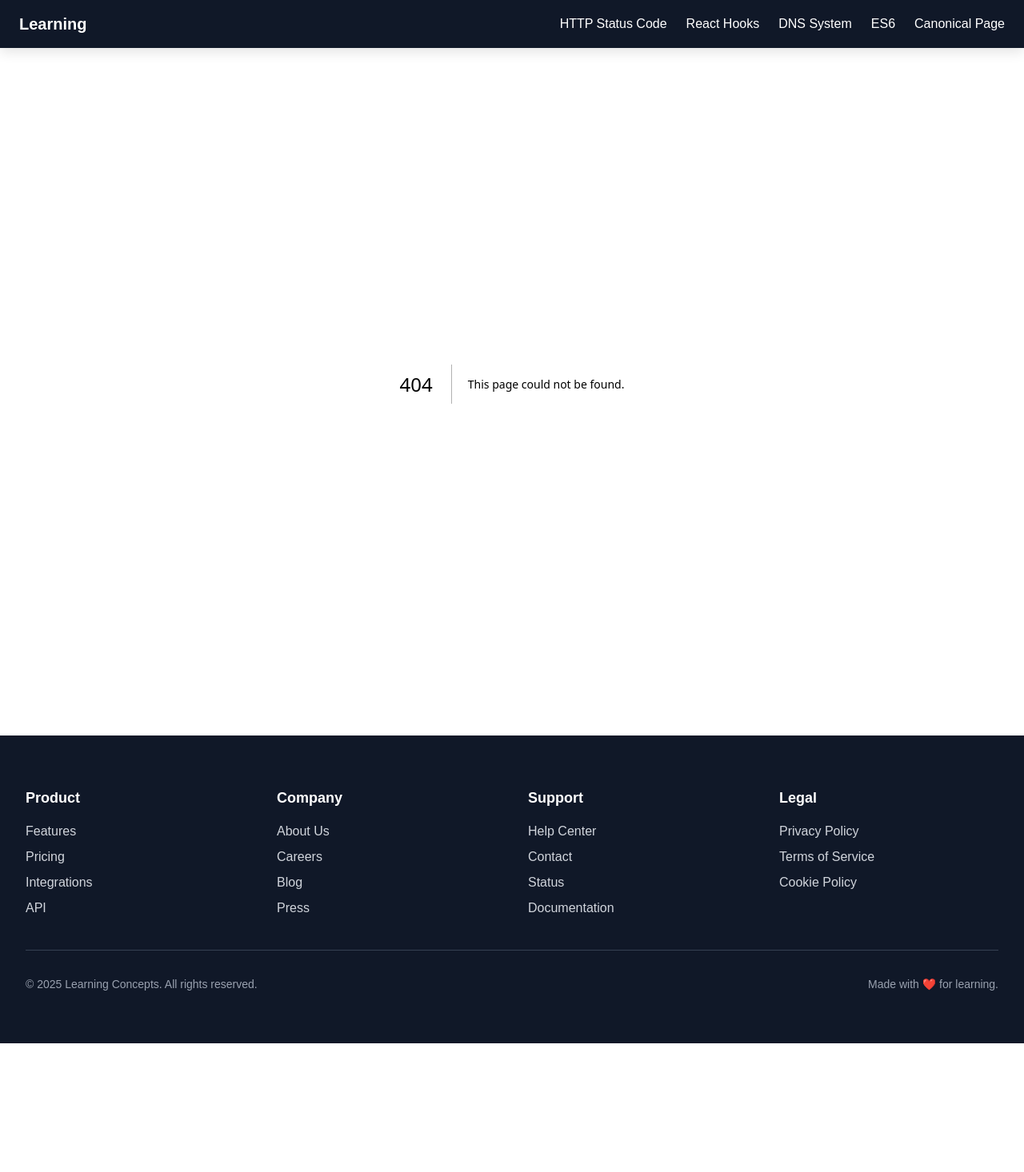
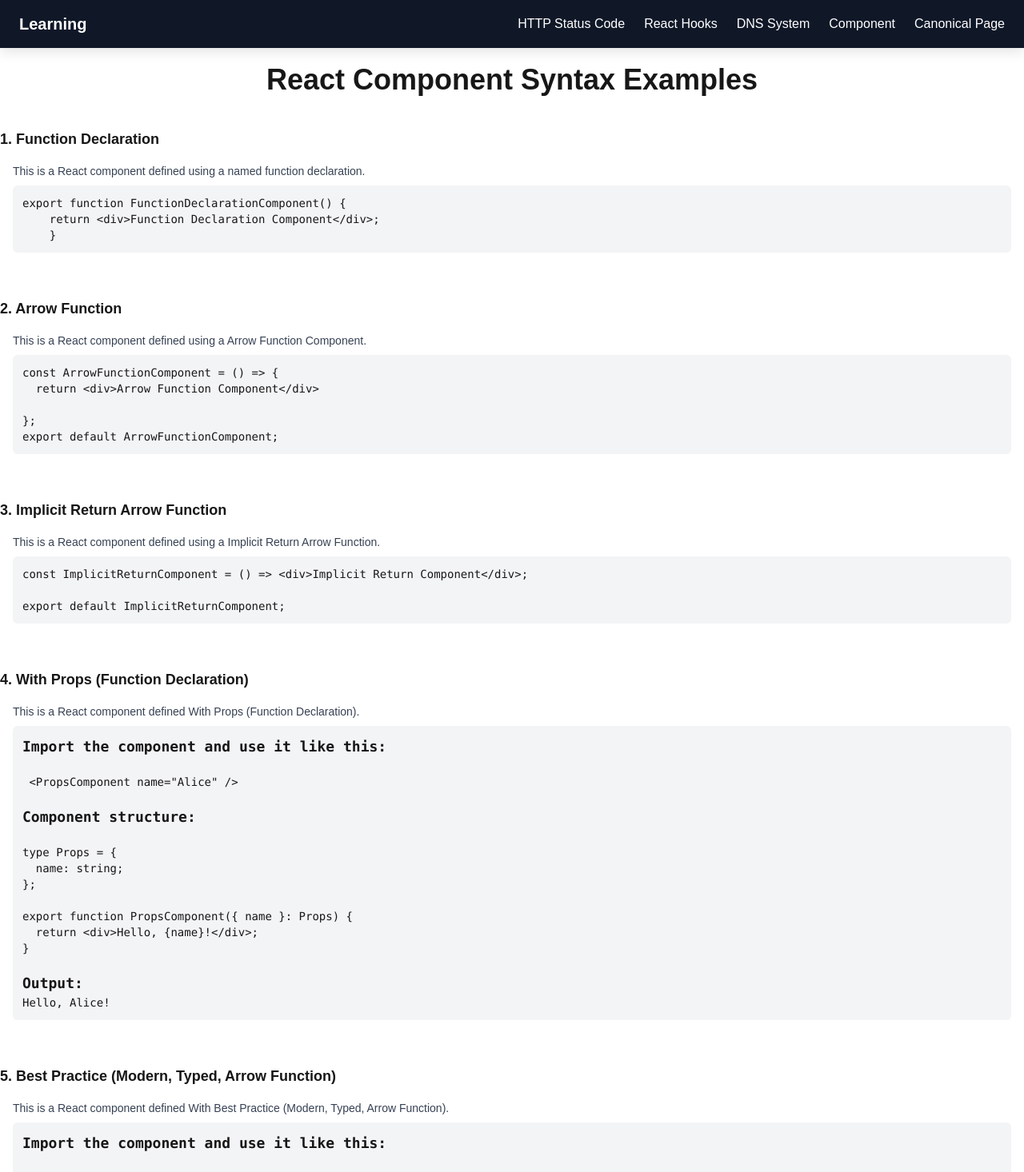
Before and after one commit to RiyaKukadiya/Learning-Concepts, a Next.js app in the folder learning-concepts/: page /react-components in a window 1280 px wide. Before the commit this address had no page. Shown: the top 1466 px of the page at 80% size. Before the commit the page ends 1305 px from the top, so only its background shows below. Built offline with nearby package versions, Linux system fonts and the light colour scheme.

Commit message:
add menu in the header

```diff
--- a/learning-concepts/src/app/components/Header.tsx
+++ b/learning-concepts/src/app/components/Header.tsx
@@ -48,7 +48,7 @@ const Header = () => {
               <Link href="/dns-system">DNS System</Link>
             </li>
             <li>
-              <Link href="/http-status-code">ES6</Link>
+              <Link href="/react-components">Component</Link>
             </li>
             <li>
               <Link href="/canonical-url">Canonical Page</Link>
--- /dev/null
+++ b/learning-concepts/src/app/react-components/page.tsx
@@ -0,0 +1,33 @@
+import { FunctionDeclarationComponent } from "../components/FunctionDeclarationComponent";
+import ArrowFunctionComponent from "../components/ArrowFunctionComponent";
+import ImplicitReturnComponent from "../components/ImplicitReturnComponent";
+import { PropsComponent } from "../components/PropsComponent";
+import BestPracticeComponent from "../components/BestPracticeComponent";
+
+export default function ComponentExamplesPage() {
+  return (
+    <main className="container mx-auto flex flex-col space-y-10">
+      <h1 className="text-4xl text-center font-bold">React Component Syntax Examples</h1>
+      <section>
+        <h2 className="text-lg font-semibold">1. Function Declaration</h2>
+        <FunctionDeclarationComponent />
+      </section>
+      <section>
+        <h2 className="text-lg font-semibold">2. Arrow Function</h2>
+        <ArrowFunctionComponent />
+      </section>
+      <section>
+        <h2 className="text-lg font-semibold">3. Implicit Return Arrow Function</h2>
+        <ImplicitReturnComponent />
+      </section>
+      <section>
+        <h2 className="text-lg font-semibold">4. With Props (Function Declaration)</h2>
+        <PropsComponent name="Alice" />
+      </section>
+      <section>
+        <h2 className="text-lg font-semibold">5. Best Practice (Modern, Typed, Arrow Function)</h2>
+        <BestPracticeComponent name="Bob" age={28} />
+      </section>
+    </main>
+  );
+}
```
